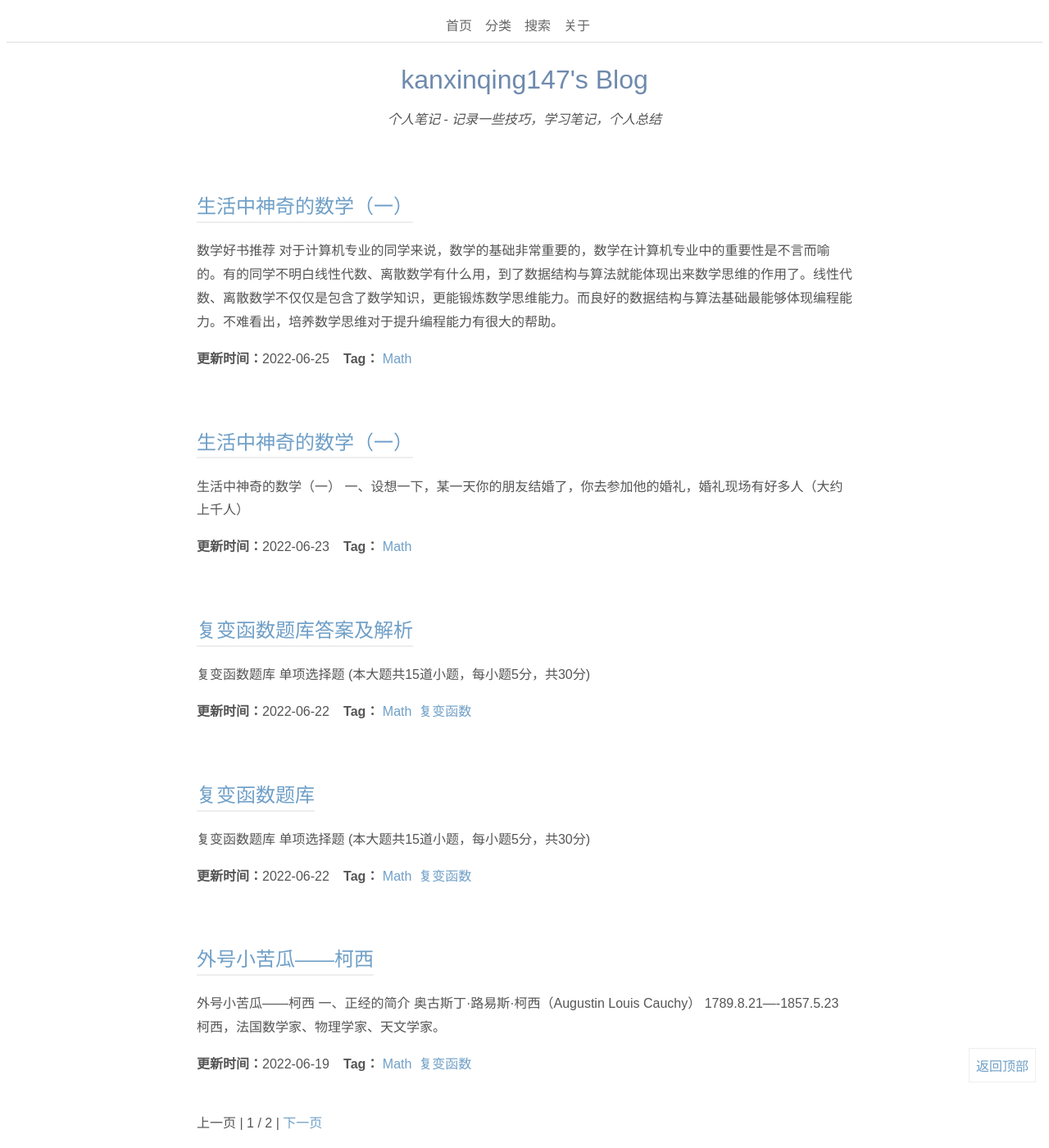
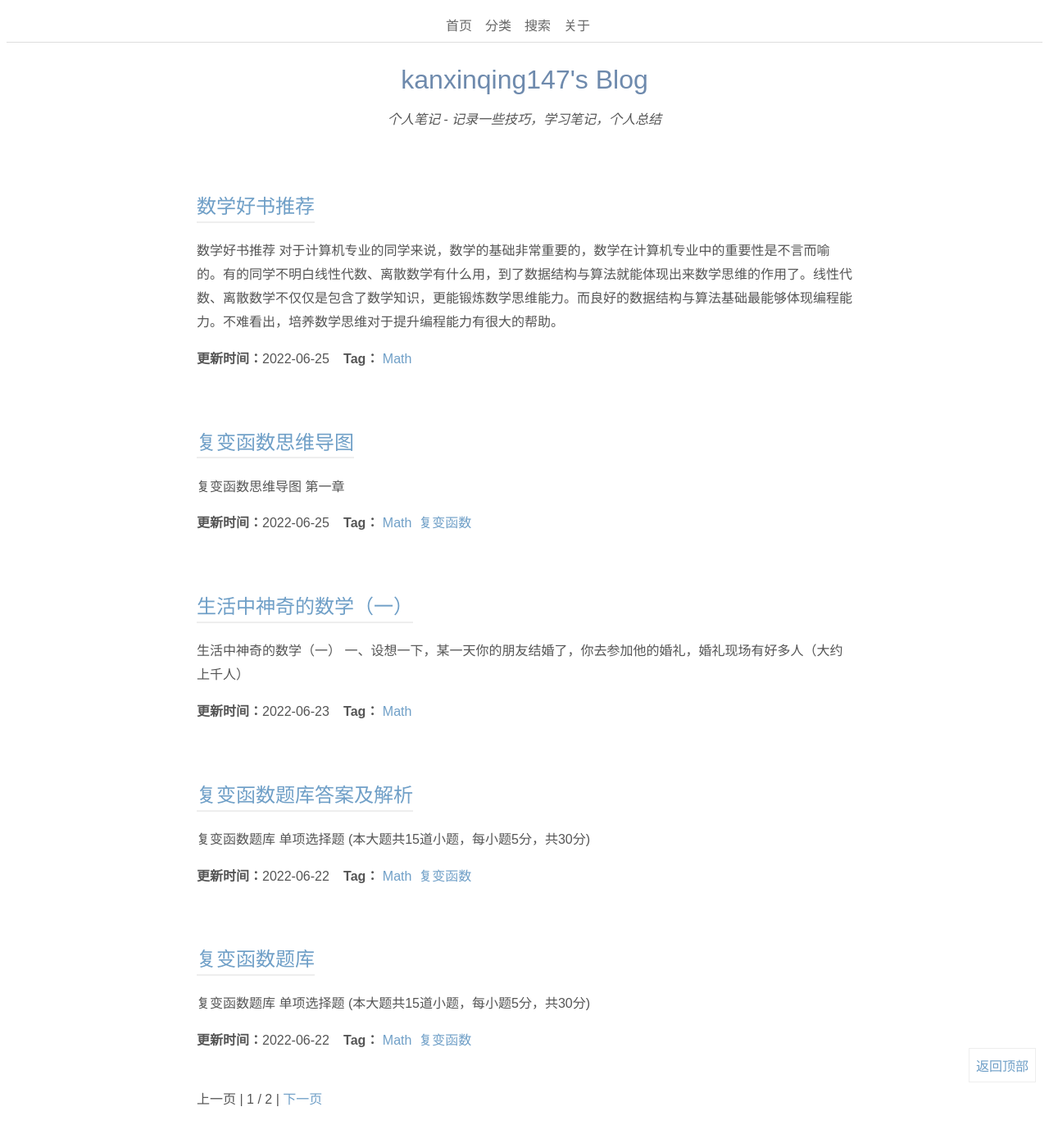
Before and after one commit to kanxinqing147/jekyll_demo, a Jekyll site: the page built from index.html, in a window 1280 px wide and 1400 px high. Shown: the whole window at 82% size. Built offline with Jekyll 4.4.1, drawn with Linux system fonts in a browser that asks for light colours; the list of posts is cut into pages by our own code.

Commit message:
添加复变函数思维导图文章

```diff
--- /dev/null
+++ b/_posts/2022-06-25-complexFunctionMindMapping.md
@@ -0,0 +1,23 @@
+---
+layout: post
+title: 复变函数思维导图
+tags: [Math,复变函数]
+---
+
+# 复变函数思维导图
+
+## 第一章
+<!--more-->
+![复变函数知识点]({{ site.baseurl }}/images/complexFunctionMindMapping/第一章.png)
+
+## 第二章
+![解析函数]({{ site.baseurl }}/images/complexFunctionMindMapping/第二章.png)
+
+## 第三章
+![解析函数]({{ site.baseurl }}/images/complexFunctionMindMapping/第三章.png)
+
+## 第四章
+![解析函数的幂级数表示]({{ site.baseurl }}/images/complexFunctionMindMapping/第四章.png)
+
+## 第五章
+![洛朗展开式与孤立奇点]({{ site.baseurl }}/images/complexFunctionMindMapping/第五章.png)
--- a/_posts/2022-06-25-mathBookRecommendations.md
+++ b/_posts/2022-06-25-mathBookRecommendations.md
@@ -1,6 +1,6 @@
 ---
 layout: post
-title: 生活中神奇的数学（一）
+title: 数学好书推荐
 tags: Math
 ---
 
```
Also changed, not shown: images/complexFunctionMindMapping/第一章.png (added), images/complexFunctionMindMapping/第三章.png (added), images/complexFunctionMindMapping/第二章.png (added), images/complexFunctionMindMapping/第五章.png (added), images/complexFunctionMindMapping/第四章.png (added).
